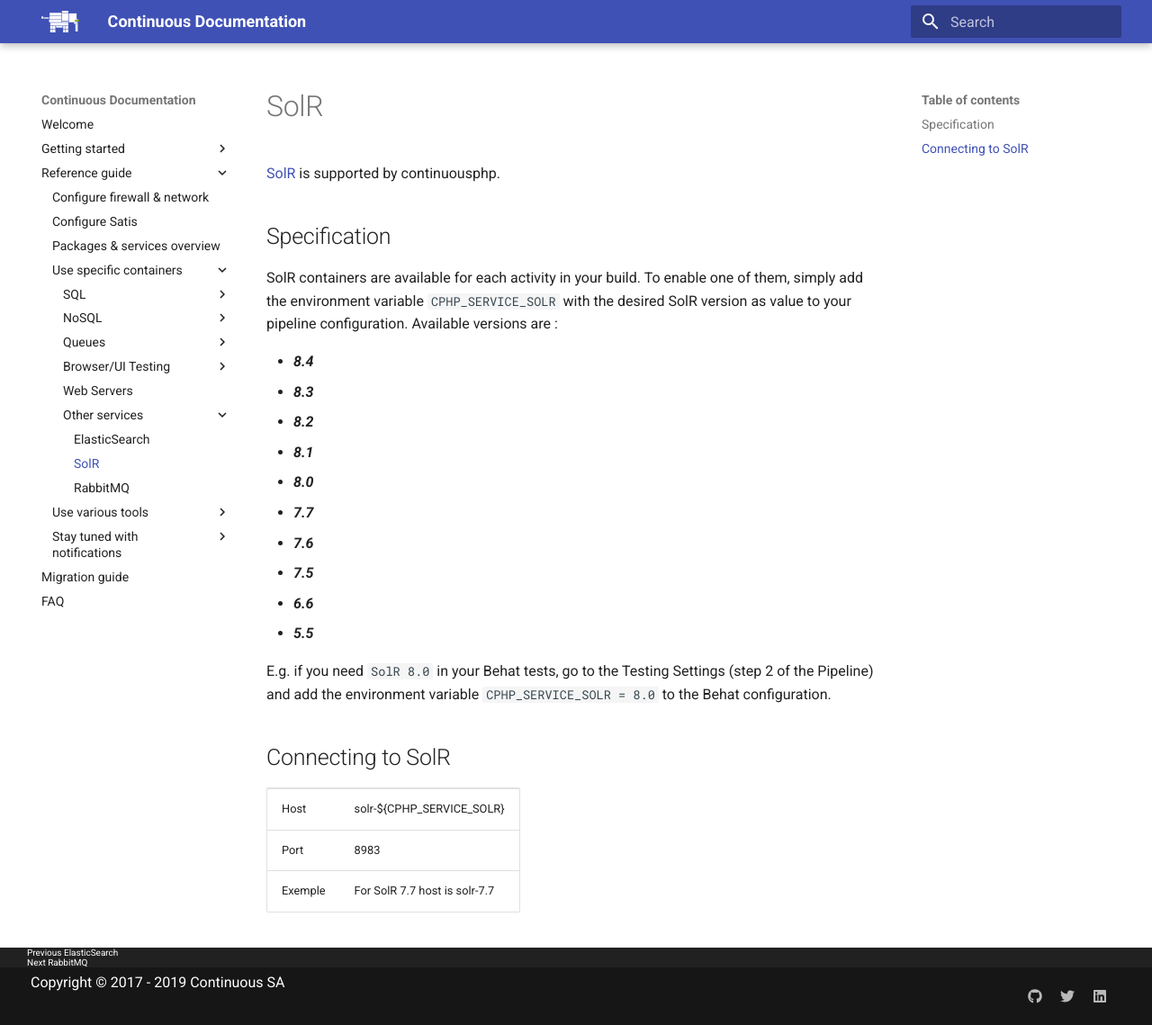
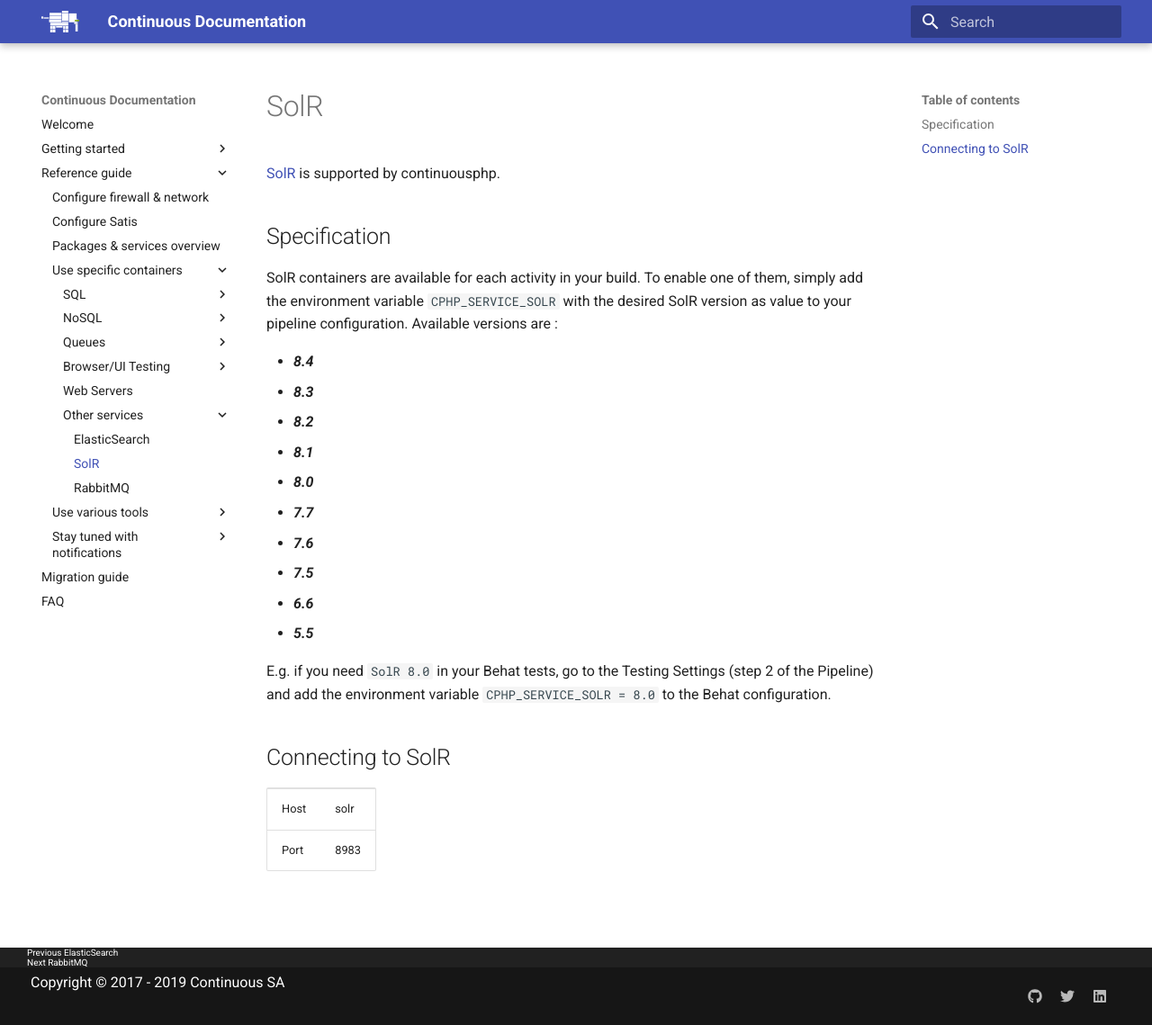
Before and after one commit to continuousphp/documentation, an MkDocs documentation site: the page built from docs/solr.md, in a window 1280 px wide and 1139 px high. Shown: the whole window at 90% size. Built offline with MkDocs 1.6.1 and Material for MkDocs 9.7.7, drawn with Linux system fonts in a browser that asks for light colours.

Commit message:
change solr host

```diff
--- a/docs/solr.md
+++ b/docs/solr.md
@@ -30,12 +30,9 @@ environment variable `CPHP_SERVICE_SOLR = 8.0` to the Behat configuration.
 
 <table>
   <tr>
-    <td>Host</td><td>solr-${CPHP_SERVICE_SOLR}</td>
+    <td>Host</td><td>solr</td>
   </tr>
   <tr>
     <td>Port</td><td>8983</td>
   </tr>
-  <tr>
-    <td>Exemple</td><td>For SolR 7.7 host is solr-7.7</td>
-  </tr>
 </table>
```
